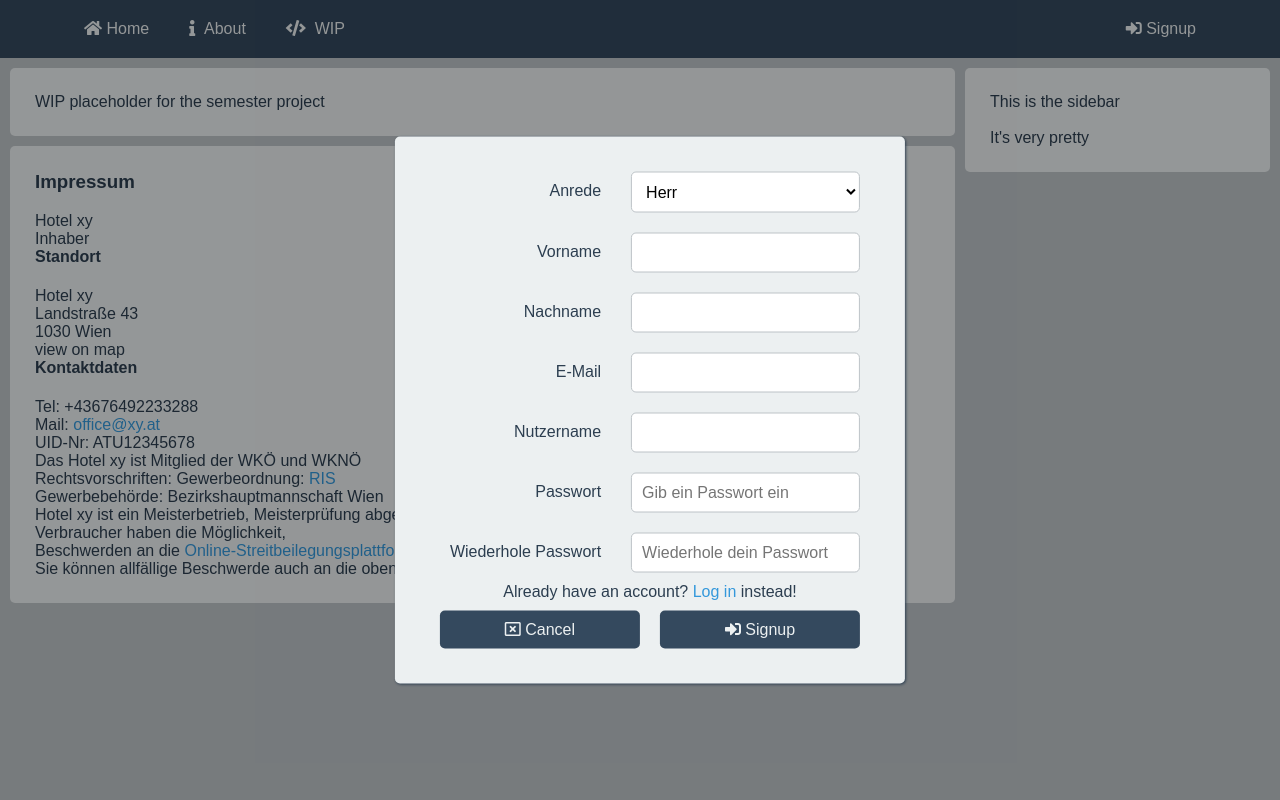
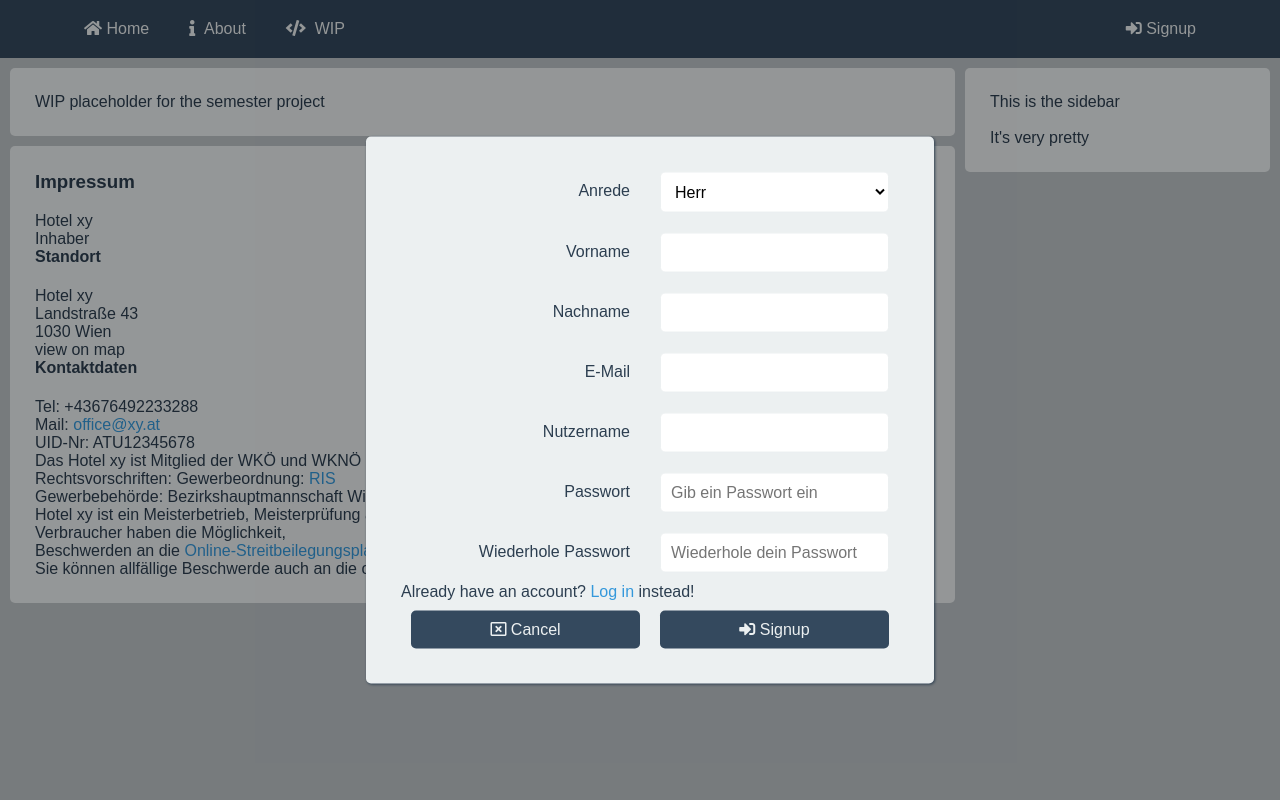
Before and after one commit to fhtw-beni-team-projects/WEB1, a PHP site: page / in a window 1280 px wide, after a click on "Signup". Run offline with PHP 8.4, Linux system fonts and the light colour scheme; some libraries are stand-ins or nearby versions.

Commit message:
Revert "Merge branch 'master' of https://github.com/fhtw-beni-team-projects/BIF1-WEB1"
This reverts commit e1ffab9b35764819280d118521a1893b770fd6ca.

```diff
--- a/i/login.php
+++ b/i/login.php
@@ -53,8 +53,6 @@
 
     <label class="descr formleft" for="pwd2">Wiederhole&nbsp;Passwort</label><input class="popup_input formright forminput" type="password" name="pwd2" placeholder="Wiederhole dein Passwort" />
 
-  </div>
-  <div class="formcontent grid equal">
 
     <!-- TODO: seperate sign up / login page for js disabled browsers-->
     <p class="formtext formfull" id="login-prompt">Already&nbsp;have&nbsp;an&nbsp;account? <a target="_blank" onclick="changeForm('login');">Log&nbsp;in</a>&nbsp;instead!</p>
--- a/styles/base.css
+++ b/styles/base.css
@@ -193,7 +193,7 @@ h1, h2, h3, h4, h5 {
 
 .formcontent {
   display: grid;
-  grid-template-columns: 0fr 0fr auto;
+/*grid-template-columns: 0fr 0fr auto;*/
 }
 
 .formsimple {
@@ -229,7 +229,7 @@ h1, h2, h3, h4, h5 {
   margin-left: 10px;
   display: inline-block;
   border-radius: 5px;
-  border: 1px solid #bdc3c7;
+  border: 1px solid var(--bg-main);
   background: #fff;
   font: inherit;
   grid-column: 2 / 4;
@@ -242,16 +242,6 @@ h1, h2, h3, h4, h5 {
 
 .checkbox {
   grid-column: 2/3;
-}
-
-.formleft {
-  margin-right: 10px;
-  grid-column: 1 / 2;
-}
-
-.formright {
-  margin-left: 10px;
-  grid-column: 2 / 4;
 }
 
 .formlarge {
@@ -276,10 +266,7 @@ h1, h2, h3, h4, h5 {
 
 .formcontent.grid {
   column-gap: 0;
-}
-
-.formcontent.grid.equal {
-  grid-template-columns: repeat(2, minmax(0, 1fr));
+  grid-template-columns: repeat(2, minmax(0, 1fr)); /* TODO: fix this */
 }
 
 .grid > .formleft {
@@ -294,6 +281,10 @@ h1, h2, h3, h4, h5 {
   grid-column: 1/3;
 }
 
-.formtext {
+.formtextfull {
   text-align: center;
 }
+
+.formtextelement {
+  min-width: 100%;
+}
```
